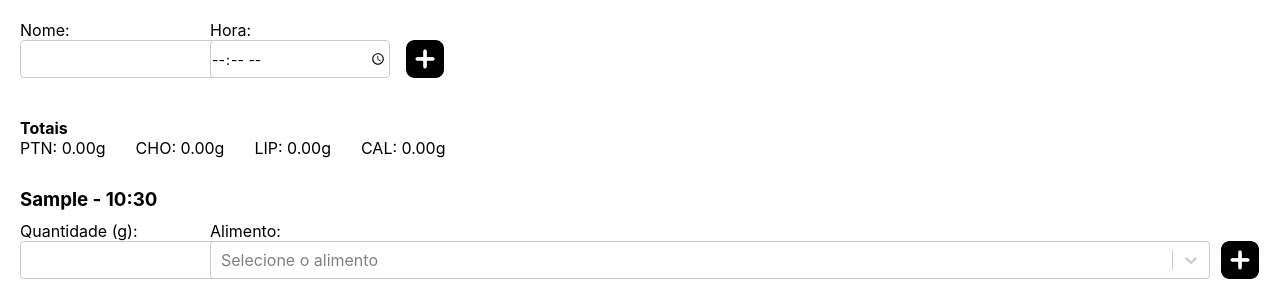
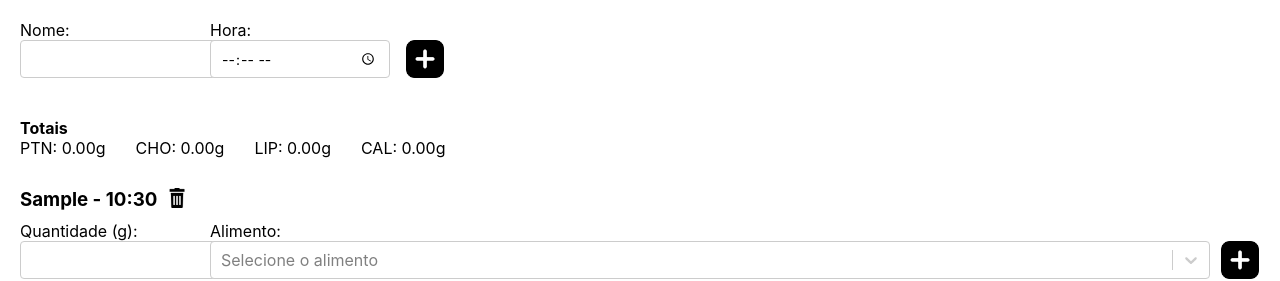
Before and after one commit to amandavmanduca/diet, a Next.js app: page / in a window 1280 px wide. Both pictures are taken after typing "Sample", "10:30" into the empty fields and a click on the button 425 px from the left and 59 px from the top of the page. Shown: the top 281 px of the page. Built offline with nearby package versions, Linux system fonts and the light colour scheme.

Commit message:
:construction: Implements meals section

```diff
--- a/features/main/components/meal/index.tsx
+++ b/features/main/components/meal/index.tsx
@@ -1,28 +1,22 @@
 
-import { Dispatch, SetStateAction, useEffect, useState } from 'react';
-import { Food, Sum } from '../../../utils/types'
+import { MouseEventHandler, useCallback, useEffect, useMemo, useState } from 'react';
+import { Food, Meal, Sum } from '../../../utils/types'
 import Select from 'react-select'
 import Image from 'next/image';
 
 type Props = {
-    name: string;
-    time: string;
+    meal: Meal;
     updateMealSum: any
+    removeEntireMeal: MouseEventHandler<HTMLImageElement>
 }
 
 export const MealPage = ({
-    name,
-    time,
+    meal,
     updateMealSum,
+    removeEntireMeal,
 }: Props) => {
     const tacoTableData = require('../../../utils/taco-table.json');
     const [foods, setFoods] = useState<Food[]>([])
-    const [sum, setSum] = useState<Sum>({
-        protein: 0,
-        carbohydrate: 0,
-        lipid: 0,
-        cal: 0,
-    })
     const setFood = (tableFood: any, qty: number) => {
         if (tableFood) {
             const foodToAdd: Food = {
@@ -71,7 +65,8 @@ export const MealPage = ({
         const formatedValue: number = (qty/base) * (value)
         return formatedValue
     }
-    useEffect(() => {
+
+    const sum: Sum = useMemo(() => {
         let sum: Sum = {
             protein: 0,
             carbohydrate: 0,
@@ -87,26 +82,38 @@ export const MealPage = ({
                 }
             )
         }
-        setSum(sum)
+        return sum
+        // eslint-disable-next-line react-hooks/exhaustive-deps
     }, [foods])
+
     const selectOptions = tacoTableData?.map((r: any) => ({
         value: r.id,
         label: r.description
     }))
 
     useEffect(() => {
-        if (sum) {
-            updateMealSum({
-                mealName: name,
-                mealSum: sum,
-            })
-        }
-        // eslint-disable-next-line react-hooks/exhaustive-deps
+        updateMealSum({
+            meal: meal,
+            mealSum: sum,
+        })
+    // eslint-disable-next-line react-hooks/exhaustive-deps
     }, [sum])
 
     return (
         <div style={{ width: '100%' }}>
-            <h3 style={{ marginBottom: '10px' }}>{name} - {time}</h3>
+            <div style={{ display: 'flex', gap: '10px' }}>
+                <h3 style={{ marginBottom: '10px' }}>{meal.name} - {meal.time}</h3>
+                <div style={{ cursor: 'pointer' }}>
+                    <Image
+                        onClick={removeEntireMeal}
+                        width="20px"
+                        height="20px"
+                        src="/icons/rubbish-bin.png"
+                        alt="Remover"
+                    />
+                </div>
+            </div>
+
             <form style={{ width: '100%' }} onSubmit={handleSubmit}>
                 <div style={{ display: 'flex', width: '100%', alignItems: 'flex-end', gap: '10px', marginBottom: '20px' }}>
                     <div style={{ width: '180px', display: 'grid' }}>
@@ -114,6 +121,7 @@ export const MealPage = ({
                         <input type="number" name="chosen_food_qty"
                             style={{
                                 borderColor: 'hsl(0, 0%, 80%)',
+                                padding: '5px 10px',
                                 borderRadius: '4px',
                                 minHeight: '38px',
                                 borderStyle: 'solid',
--- a/features/main/components/meals/index.tsx
+++ b/features/main/components/meals/index.tsx
@@ -5,11 +5,13 @@ import { MealPage } from "../meal"
 
 export const MealsPage = () => {
     const [meals, setNewMeal] = useState<Meal[]>([])
+
     const handleSubmit = (event: any) => {
         event.preventDefault()
         const name = event.target.name.value
         const time = event.target.time.value
         setNewMeal([...meals, {
+            id: (Math.random() * 99),
             name: name,
             time: time,
             sum: {
@@ -27,16 +29,18 @@ export const MealsPage = () => {
         lipid: 0,
         cal: 0,
     })
+
     const updateMealSum = useCallback((values) => {
         if (values) {
-            const meal = meals.find((m: Meal) => m.name === values.mealName)
+            const meal = meals.find((m: Meal) => m.id === values.meal.id)
             if (meal) {
                 const currentMeal: Meal = {
+                    id: meal.id,
                     name: meal.name,
                     time: meal.time,
                     sum: values.mealSum,
                 }
-                const otherMeals = meals.filter((m: Meal) => m.name !== values.mealName)
+                const otherMeals = meals.filter((m: Meal) => m.id !== values.meal.id)
                 setNewMeal([
                     ...otherMeals,
                     currentMeal
@@ -62,8 +66,12 @@ export const MealsPage = () => {
             )
             setMealsSum(sum)
         }
-        localStorage.setItem("savedMeals", JSON.stringify(meals));
     }, [meals])
+
+    const removeEntireMeal = (id: number) => {
+        const filteredArray = meals.filter(m => m.id !== id)
+        setNewMeal(filteredArray)
+    }
 
     return (
         <div>
@@ -74,6 +82,7 @@ export const MealsPage = () => {
                         <input type="text" name="name"
                             style={{
                                 borderColor: 'hsl(0, 0%, 80%)',
+                                padding: '5px 10px',
                                 borderRadius: '4px',
                                 minHeight: '38px',
                                 borderStyle: 'solid',
@@ -90,6 +99,7 @@ export const MealsPage = () => {
                         <input type="time" name="time"
                             style={{
                                 borderColor: 'hsl(0, 0%, 80%)',
+                                padding: '5px 10px',
                                 borderRadius: '4px',
                                 minHeight: '38px',
                                 borderStyle: 'solid',
@@ -120,7 +130,11 @@ export const MealsPage = () => {
             </div>
             {meals?.map((m: Meal, index: number) => (
                 <div key={index}>
-                    <MealPage name={m.name} time={m.time} updateMealSum={updateMealSum} />
+                    <MealPage
+                        meal={m}
+                        updateMealSum={updateMealSum}
+                        removeEntireMeal={() => removeEntireMeal(m.id)}
+                    />
                 </div>
             ))}
         </div>
--- a/features/utils/types.ts
+++ b/features/utils/types.ts
@@ -20,6 +20,7 @@ export type Food = {
 }
 
 export type Meal = {
+    id: number,
     name: string,
     time: string,
     sum: Sum
--- a/pages/index.tsx
+++ b/pages/index.tsx
@@ -16,7 +16,6 @@ const Home: NextPage = () => {
 
       <main className={styles.main} style={{ width: '100%', padding: '20px' }}>
         <MealsPage />
-        {/* <MealPage name={'Café da manhã'} time={'08:00'} /> */}
       </main>
 
       <footer className={styles.footer}>
```
